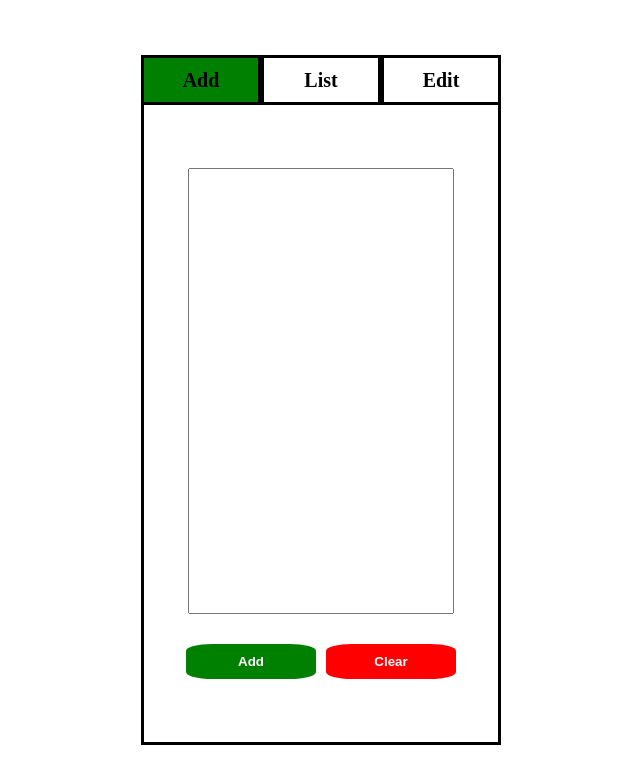
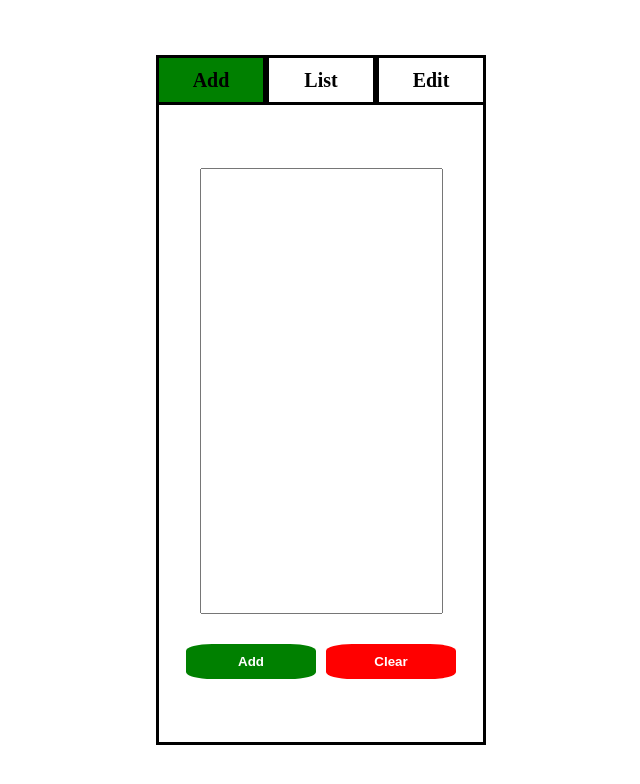
Before and after one commit to Alexander-Bokedal/grocery-list, a React (Create React App) app: page / in a window 1280 px wide. Shown: the top 784 px of the page, without its empty margins (319-959 px from the left). Built offline with nearby package versions, Linux system fonts and the light colour scheme.

Commit message:
more css changes

```diff
--- a/src/index.css
+++ b/src/index.css
@@ -12,7 +12,7 @@
 }
 
 .body {
-  width: 360px;
+  width: 330px;
   height: 80vh;
   background-color: white;
   border: 3px solid black;
@@ -33,7 +33,7 @@
   display: flex;
   align-items: center;
   justify-content: center;
-  width: 120px;
+  width: 110px;
   height: 50px;
   border: 3px solid black;
   font-size: 20px;
@@ -122,7 +122,7 @@ a:visited {
 }
 
 .edit {
-  width: 360px;
+  width: 330px;
   height: 80vh;
   background-color: white;
   border: 3px solid black;
```
